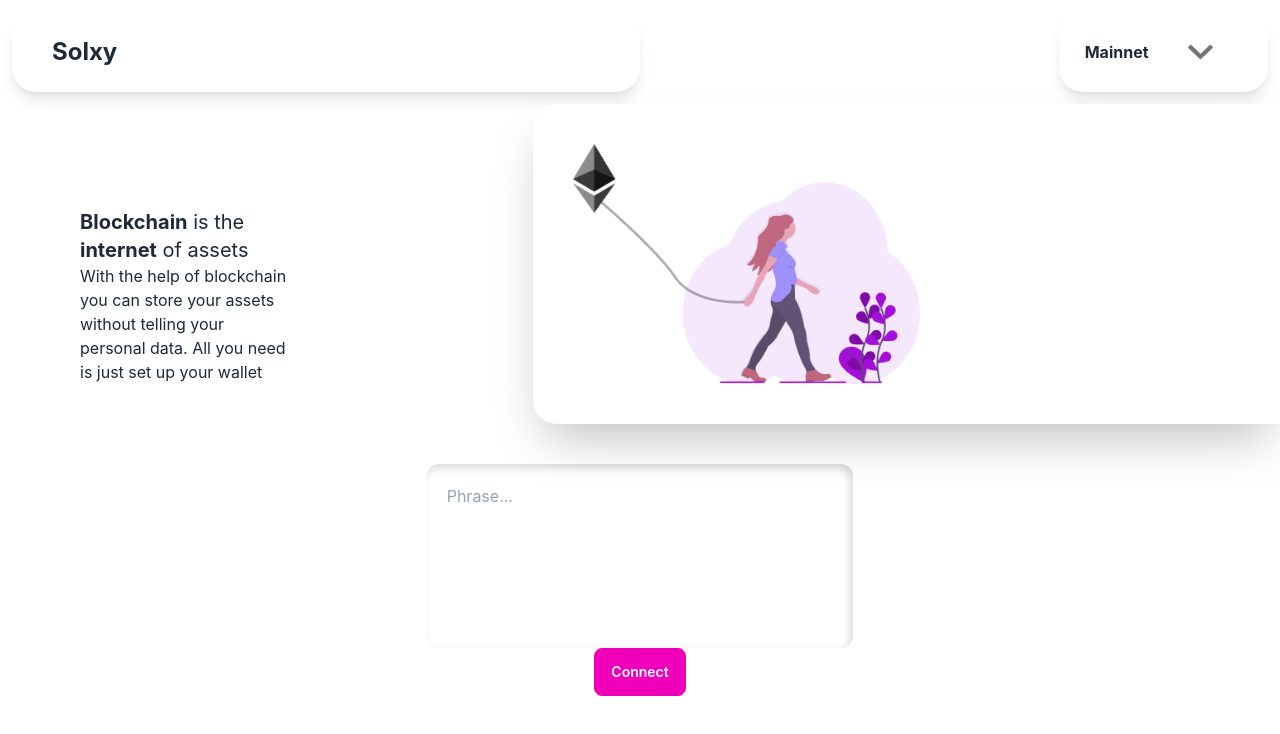
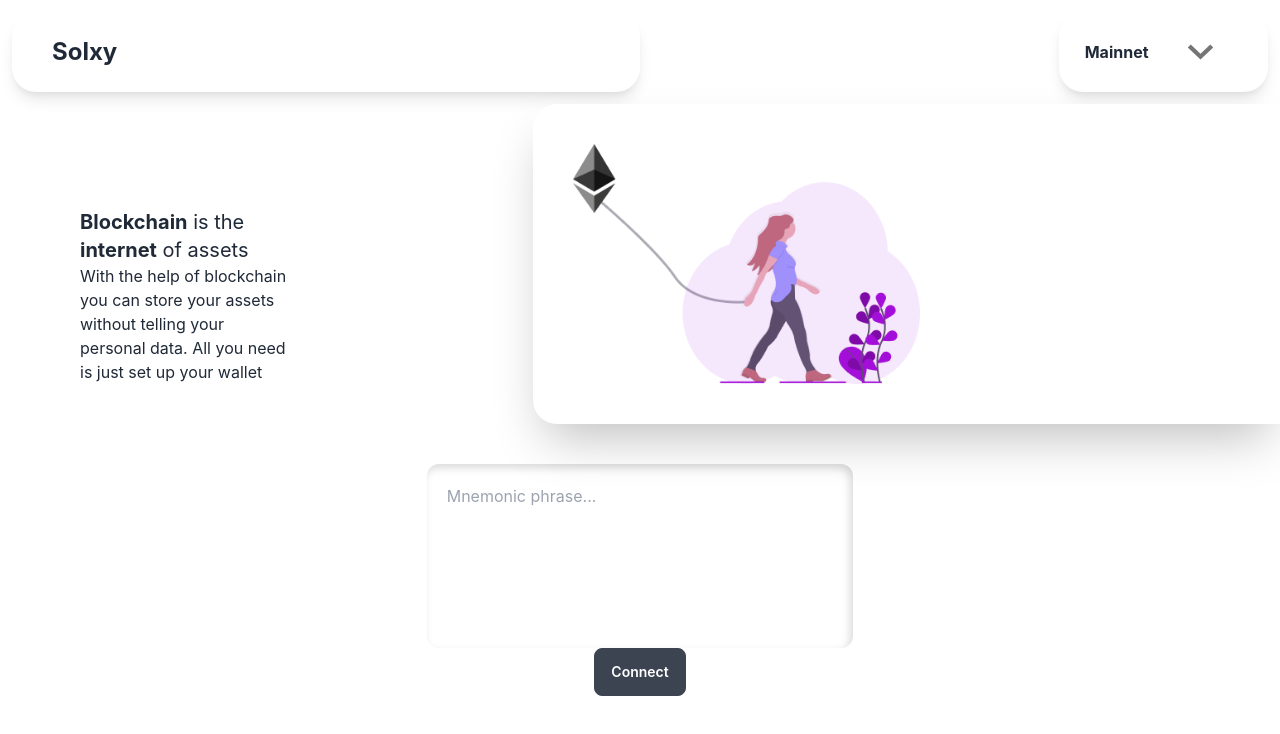
Before and after one commit to limjesslyn/solana-wallet, a React (Create React App) app: page /sign-in in a window 1280 px wide. Shown: the top 734 px of the page. Built offline with nearby package versions, Linux system fonts and the light colour scheme.

Commit message:
feat: sign in with mnemonic

```diff
--- /dev/null
+++ b/craco.config.js
@@ -0,0 +1,7 @@
+module.exports = {
+    style: {
+        postcss: {
+            plugins: [require("tailwindcss"), require("autoprefixer")],
+        },
+    },
+};
--- a/src/components/layout/Sign-infoot.jsx
+++ b/src/components/layout/Sign-infoot.jsx
@@ -1,40 +1,48 @@
 import { useState } from "react";
 import { useNavigate } from "react-router-dom";
-import { setLogin, setPhrase as setAuthPhrase } from "../../redux/slice/auth"
+import { setLogin, setSecret as setAuthSecret } from "../../redux/slice/auth"
 import { useDispatch } from "react-redux";
-import { useSelector } from "react-redux";
+import { Keypair } from "@solana/web3.js";
+import * as bip39 from "bip39";
+import { derivePath } from "ed25519-hd-key";
 
 const SigninFoot = (props) => {
-    const auth = useSelector(state => state.auth);
     const navigate = useNavigate();
     const dispatch = useDispatch();
 
-    const eventSubmit = async (e) => {
-        localStorage.setItem("phrase", phrase);
-        dispatch(setAuthPhrase(phrase))
+    const eventSubmit = (e) => {
+        e.preventDefault();
+
+        // m/44'/501'/0'/0'
+        const seed = bip39.mnemonicToSeedSync(mnemonic, "");
+        const path = `m/44'/501'/0'/0'`;
+        let keypair = Keypair.fromSeed(derivePath(path, seed.toString("hex")).key);
+
+        localStorage.setItem("secret", keypair.secretKey.toString());
+        dispatch(setAuthSecret(keypair.secretKey.toString()))
         dispatch(setLogin(true))
         navigate("/", {
             replace: true
         })
-        e.preventDefault();
     }
 
-    const [phrase, setPhrase] = useState("");
-    const eventOnChangePhrase = (e) => {
-        setPhrase(e.target.value)
+    const [mnemonic, setMnemonic] = useState("");
+    const eventOnChangeMnemonic = (e) => {
+        setMnemonic(e.target.value)
     }
 
     return (
         <form onSubmit={eventSubmit}>
             <textarea
-                id="phrase"
-                defaultValue={phrase}
-                placeholder="Phrase..."
+                id="mnemonic"
+                defaultValue={mnemonic}
+                placeholder="Mnemonic phrase..."
                 rows={6}
-                onChange={eventOnChangePhrase}
-                className="p-5 w-4/12 text-gray-500 resize-none outline-0 rounded-xl bg-white flex mt-10 mx-auto"
+                onChange={eventOnChangeMnemonic}
+                className="p-5 w-4/12 text-gray-500 resize-none outline-none rounded-xl bg-white flex mt-10 mx-auto"
                 style={{ boxShadow: 'inset -3px 4px 9px rgb(0 0 0 / 0.15)' }}></textarea>
-            <button type="submit" className="btn flex mx-auto normal-case btn-secondary">Connect</button>
+            <button t y pe="submit" className="btn flex mx-auto normal-case bt
+n-secondary" >Connect</button>
         </form>
     )
 }
--- a/src/components/layout/navbar.jsx
+++ b/src/components/layout/navbar.jsx
@@ -2,23 +2,21 @@ import { LeftSideNavbar, RightSideNavbar, MenuItem, Profile } from "../navbar";
 import coinsIcon from "../../resources/coins.svg"
 import nftIcon from "../../resources/nft.svg"
 import signOutIcon from "../../resources/sign-out.svg"
-import { useDispatch } from "react-redux";
-import { setPhrase } from "../../redux/slice/auth";
-import { Navigate, useNavigate } from "react-router-dom";
+import { Secret2Keypair, SecretString2Secret } from "../../utils/wallet";
+import { useSelector } from "react-redux";
 
 const Navbar = (props) => {
-    const dispatch = useDispatch()
-    const navigate = useNavigate()
+    const auth = useSelector(state => state.auth);
 
     return (
         <div className="flex p-3">
             <LeftSideNavbar>
-                <MenuItem to="/" name="Coins" icon={coinsIcon}/>
-                <MenuItem to="/nft" name="Collectibles" icon={nftIcon}/>
-                <MenuItem to="/sign-out" name="Sign Out" icon={signOutIcon}/>
+                <MenuItem to="/" name="Coins" icon={coinsIcon} />
+                <MenuItem to="/nft" name="Collectibles" icon={nftIcon} />
+                <MenuItem to="/sign-out" name="Sign Out" icon={signOutIcon} />
             </LeftSideNavbar>
             <RightSideNavbar>
-                <Profile image="https://i.pinimg.com/736x/19/3f/88/193f8815fbe4b057783f9fb2b28845c3.jpg" address="DummyAddress"/>
+                <Profile image="https://i.pinimg.com/736x/19/3f/88/193f8815fbe4b057783f9fb2b28845c3.jpg" address={Secret2Keypair(SecretString2Secret(auth.secret)).publicKey.toBase58()} />
             </RightSideNavbar>
         </div>
     )
--- a/src/components/navbar/menuItem.jsx
+++ b/src/components/navbar/menuItem.jsx
@@ -1,9 +1,9 @@
 import { Link } from "react-router-dom"
 
-const MenuItem = ({icon, name, to, onClick}) => {
+const MenuItem = ({ icon, name, to, onClick }) => {
     return (
-        <Link to={to} className="h-100 justify-center items-center flex flex-col py-2" onClick={onClick}>
-            <img src={icon} alt={name} className="w-2/12 grayscale hover:grayscale-0"/>
+        <Link to={to} className={`h-100 justify-center items-center flex flex-col py-2`} onClick={onClick}>
+            <img src={icon} alt={name} className={`w-2/12 filter ${document.location.pathname !== to ? "grayscale" : ""} hover:grayscale-0`} />
             <span className="text-xs mt-1">{name}</span>
         </Link>
     )
--- a/src/redux/slice/auth.js
+++ b/src/redux/slice/auth.js
@@ -3,22 +3,22 @@ import { createSlice } from '@reduxjs/toolkit';
 export const authReducer = createSlice({
     name: 'auth',
     initialState: {
-        isLogin: localStorage.getItem("phrase") !== "" && localStorage.getItem("phrase") !== null,
-        phrase: localStorage.getItem("phrase")
+        isLogin: localStorage.getItem("secret") !== "" && localStorage.getItem("secret") !== null,
+        secret: localStorage.getItem("secret")
     },
     reducers: {
         setLogin(state, action) {
             state.isLogin = action.payload;
         },
-        setPhrase(state, action) {
-            state.phrase = action.payload;
+        setSecret(state, action) {
+            state.secret = action.payload;
         },
     },
 });
 
 export const getLogin = (state) => state.isLogin;
-export const getPhrase = (state) => state.phrase;
+export const getSecret = (state) => state.secret;
 
-export const { setPhrase, setLogin } = authReducer.actions;
+export const { setSecret, setLogin } = authReducer.actions;
 
 export default authReducer.reducer;
--- a/src/utils/wallet.js
+++ b/src/utils/wallet.js
@@ -1,5 +1,17 @@
+import { Keypair } from "@solana/web3.js";
+
 export const ShortenAddress = (address) => {
     if (address.length <= 8)
         return address
     return address.substr(0, 4) + "..." + address.substr(-4, 4)
 }
+
+export const Secret2Keypair = (secret) => {
+    return Keypair.fromSecretKey(
+        Uint8Array.from(secret)
+    );
+}
+
+export const SecretString2Secret = (secretString) => {
+    return secretString.split(',').map((item) => parseInt(item, 10));
+}
--- a/src/views/sign-out/sign-out.js
+++ b/src/views/sign-out/sign-out.js
@@ -1,21 +1,21 @@
 import { useEffect } from "react";
 import { useDispatch } from "react-redux";
 import { useNavigate } from "react-router-dom";
-import { setLogin, setPhrase } from "../../redux/slice/auth";
+import { setLogin, setSecret } from "../../redux/slice/auth";
 
 const SignOut = () => {
     const dispatch = useDispatch()
     const navigate = useNavigate()
     useEffect(() => {
-        localStorage.removeItem("phrase");
+        localStorage.removeItem("secret")
         setTimeout(() => {
-            dispatch(setPhrase(""));
-            dispatch(setLogin(false));
+            dispatch(setSecret(""))
+            dispatch(setLogin(false))
             navigate("/sign-in", {
                 replace: true
             })
-        }, 1000);
-    }, []);
+        }, 1000)
+    }, [])
 
     return (
         <div>
@@ -24,4 +24,4 @@ const SignOut = () => {
     )
 }
 
-export default SignOut;
+export default SignOut
--- a/tailwind.config.js
+++ b/tailwind.config.js
@@ -11,4 +11,9 @@ module.exports = {
   daisyui: {
     themes: false,
   },
+  variants: {
+    extend: {
+      grayscale: ['hover'],
+    }
+  },
 }
```
Also changed, not shown: package.json (+9 -5 lines), 1 other file (tests, documents, lock files or other folders).
